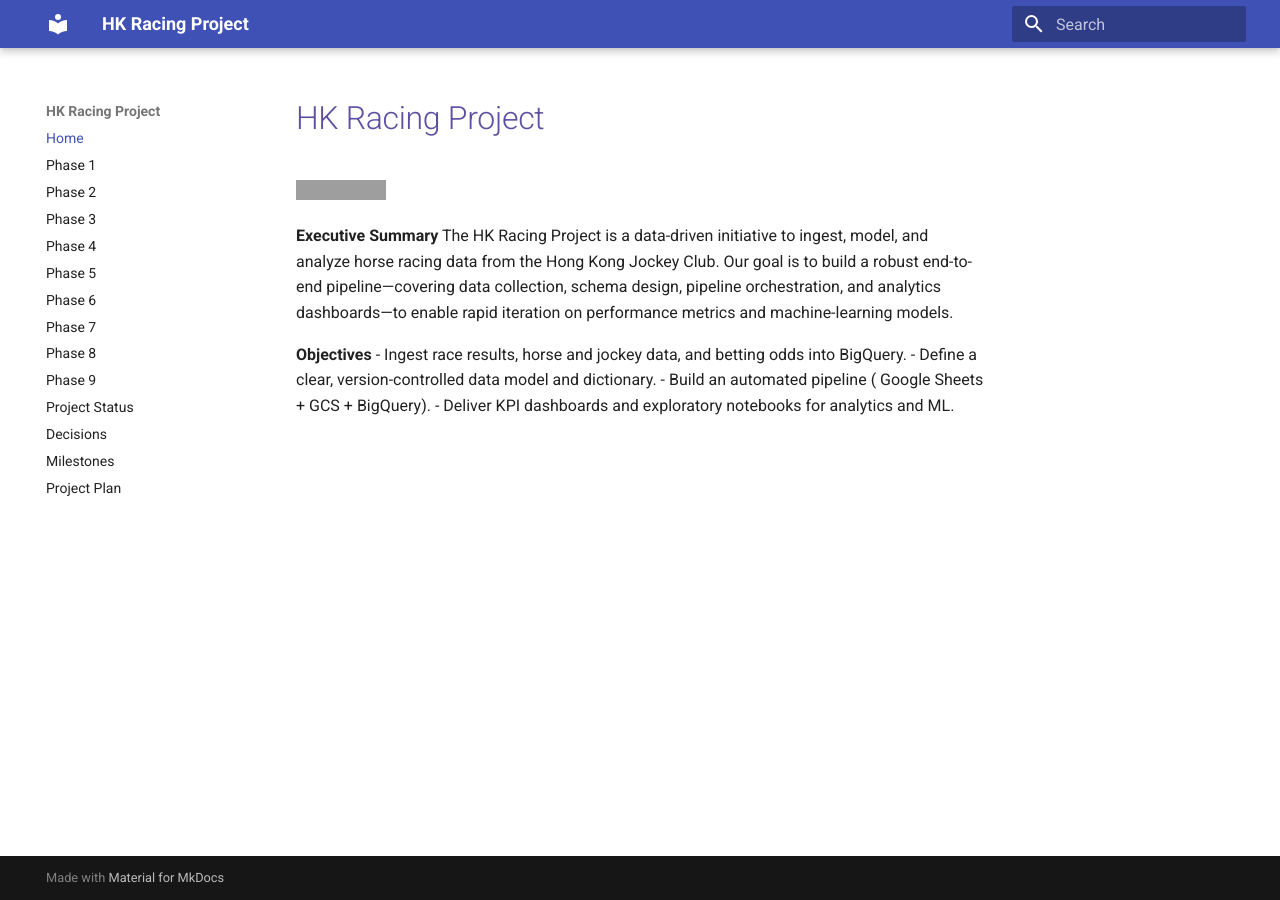
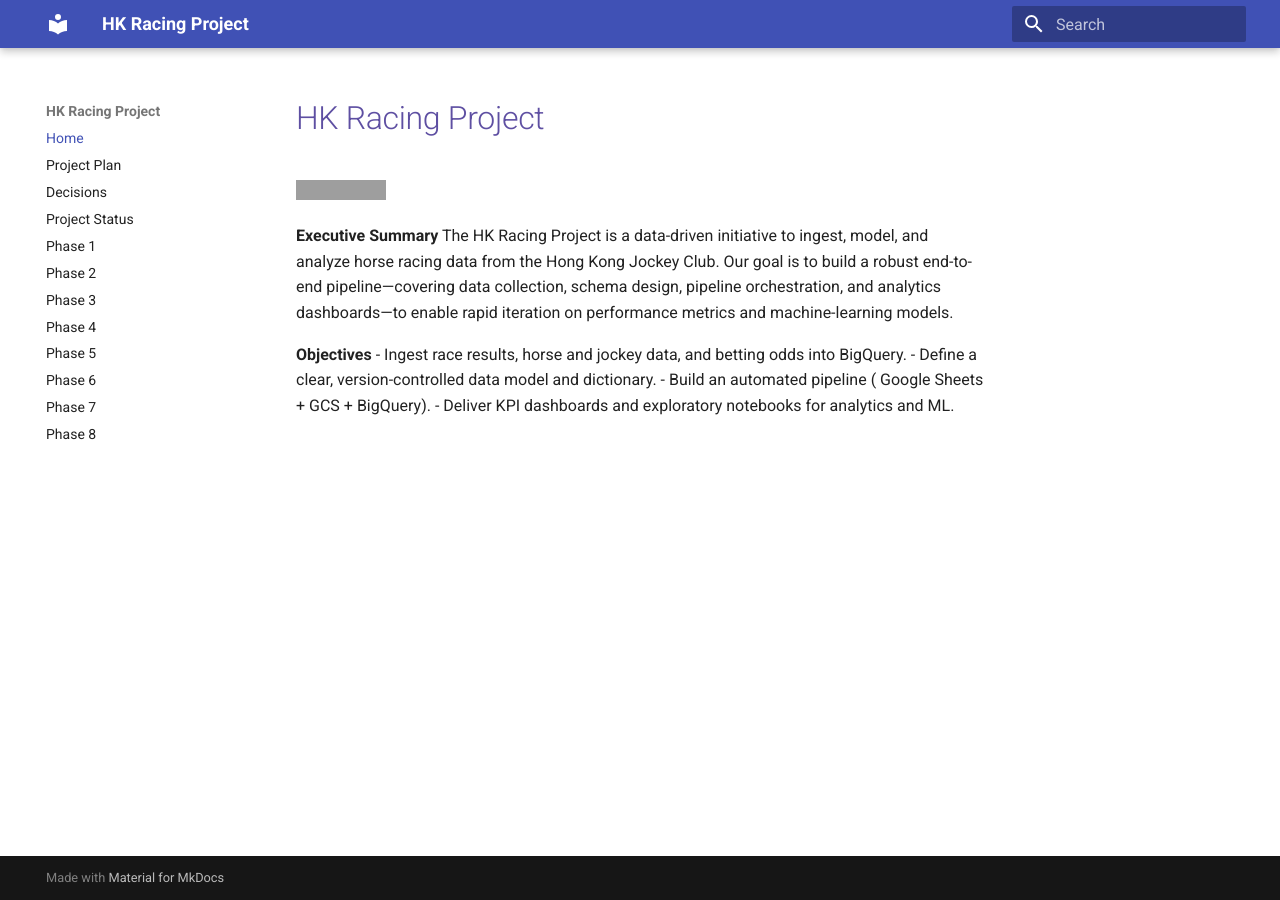
Before and after one commit to Ramgath/hk_racing_project, an MkDocs documentation site: the page built from docs/index.md, in a window 1280 px wide. Built offline with MkDocs 1.6.1 and Material for MkDocs 9.7.7, drawn with Linux system fonts in a browser that asks for light colours; grey boxes are pictures that could not be loaded.

Commit message:
mkdocs reorganised

```diff
--- a/mkdocs.yml
+++ b/mkdocs.yml
@@ -6,16 +6,14 @@ extra_css:
   - css/overrides.css
 nav:
   - Home: index.md
-  - Phase 1: phase-01-definition.md
-  - Phase 2: phase-02-collection.md
-  - Phase 3: phase-03-cleansing.md
-  - Phase 4: phase-04-eda.md
-  - Phase 5: phase-05-features.md
-  - Phase 6: phase-06-model.md
-  - Phase 7: phase-07-evaluation.md
-  - Phase 8: phase-08-deployment.md
-  - Phase 9: phase-09-management.md
+  - Project Plan: project-plan.md
+  - Decisions: decisions.md
   - Project Status: project-status.md
-  - Decisions: decisions.md
-  - Milestones: milestones.md
-  - Project Plan: project-plan.md
+  - Phase 1: phase-01-collection.md
+  - Phase 2: phase-02-cleansing.md
+  - Phase 3: phase-03-eda.md
+  - Phase 4: phase-04-features.md
+  - Phase 5: phase-05-model.md
+  - Phase 6: phase-06-evaluation.md
+  - Phase 7: phase-07-deployment.md
+  - Phase 8: phase-08-management.md
```
